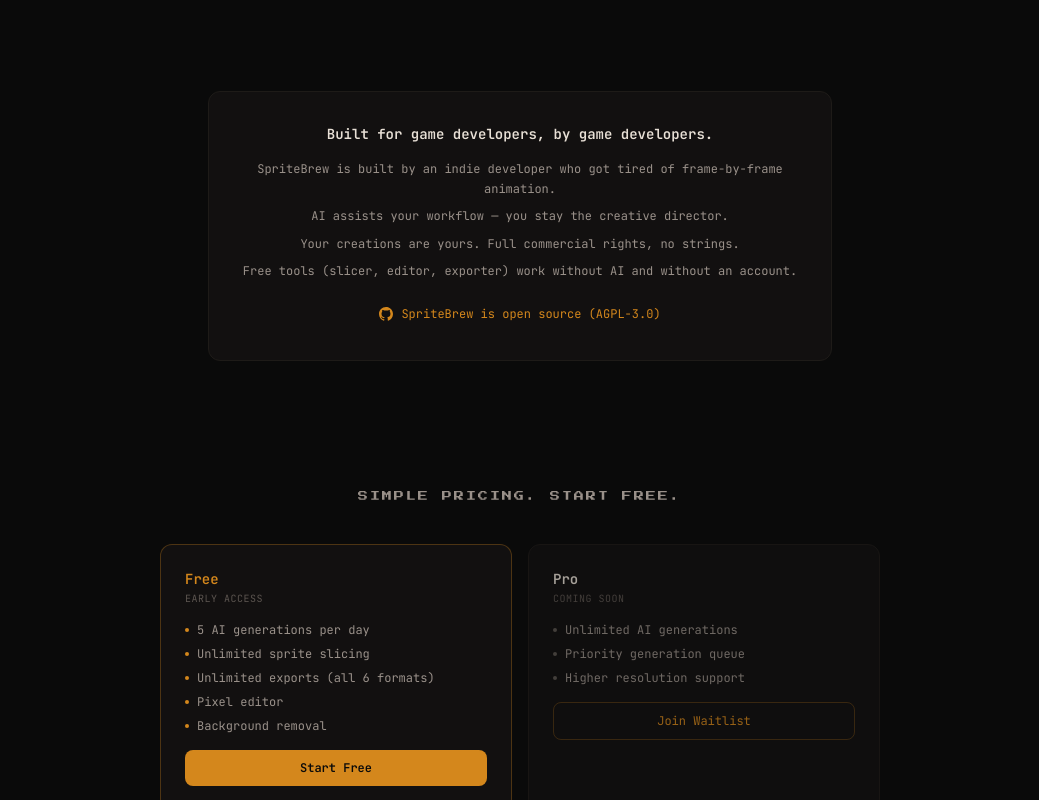
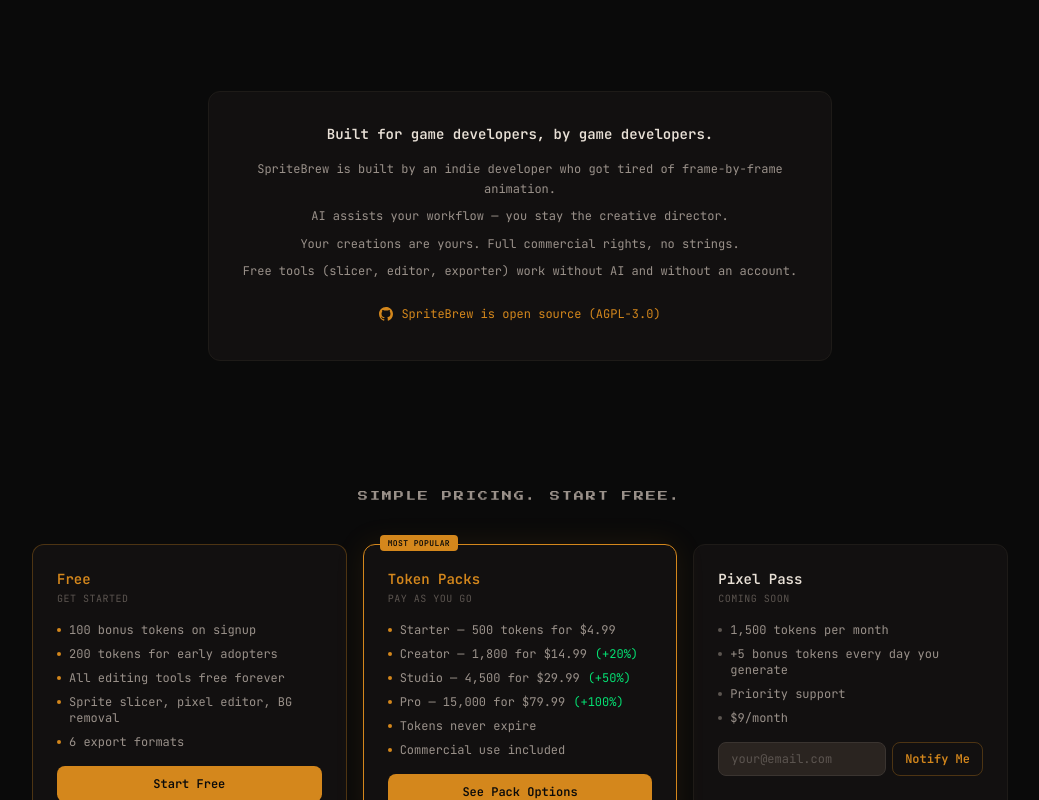
Before and after one commit to GAlbanese09/spritebrew, a Next.js app: page / in a window 1280 px wide. Shown: the part 2000-2800 px from the top of the page, without its empty margins (120-1159 px from the left). Built offline with nearby package versions, Linux system fonts and the light colour scheme; no server answers.

Commit message:
feat: rewrite landing page pricing for token economy (Free / Token Packs / Pixel Pass waitlist)

```diff
--- a/src/app/api/waitlist/route.ts
+++ b/src/app/api/waitlist/route.ts
@@ -18,7 +18,7 @@
 // ── POST /api/waitlist — collect a waitlist email ──
 
 export async function POST(request: Request) {
-  let body: { email?: string };
+  let body: { email?: string; source?: string };
   try {
     body = await request.json();
   } catch {
@@ -26,6 +26,7 @@
   }
 
   const email = body.email?.trim().toLowerCase();
+  const source = body.source || 'landing-page';
   if (!email || !EMAIL_RE.test(email)) {
     return Response.json(
       { success: false, error: 'Please enter a valid email address.' },
@@ -42,7 +43,7 @@
       const key = `waitlist:${email}`;
       const existing = await kv.get(key);
       if (!existing) {
-        await kv.put(key, JSON.stringify({ email, joinedAt: timestamp, source: 'landing-page' }));
+        await kv.put(key, JSON.stringify({ email, joinedAt: timestamp, source }));
 
         // Append to master list for easy export
         const allRaw = await kv.get('waitlist:__all_emails');
--- a/src/app/page.tsx
+++ b/src/app/page.tsx
@@ -1,9 +1,9 @@
 'use client';
 
-import { useState, useEffect } from 'react';
+import { useState, useEffect, useCallback } from 'react';
 import Link from 'next/link';
 import { Show, SignInButton } from '@clerk/react';
-import WaitlistModal, { hasJoinedWaitlist } from '@/components/layout/WaitlistModal';
+// WaitlistModal kept for potential future use but no longer opened from pricing
 import {
   Sparkles,
   Upload,
@@ -13,6 +13,8 @@
   Download,
   ArrowRight,
   ChevronDown,
+  Loader2,
+  Check,
 } from 'lucide-react';
 
 /** Simple GitHub mark SVG — lucide-react doesn't include a GitHub icon. */
@@ -96,13 +98,6 @@
 // ── Component ──
 
 export default function LandingPage() {
-  const [waitlistOpen, setWaitlistOpen] = useState(false);
-  const [joined, setJoined] = useState(false);
-
-  // Check localStorage on mount for previously joined state
-  useEffect(() => {
-    setJoined(hasJoinedWaitlist());
-  }, []);
 
   return (
     <div className="min-h-screen bg-[#0a0a0a] text-[#e8e0d6] font-mono overflow-x-hidden">
@@ -191,7 +186,7 @@
           </a>
         </div>
         <p className="mt-4 text-[10px] font-mono text-[#5c5550]">
-          Free during Early Access &middot; No credit card required
+          100 free tokens on signup &middot; No credit card required
         </p>
       </section>
 
@@ -281,29 +276,29 @@
       </section>
 
       {/* ── Pricing ── */}
-      <section id="pricing" className="px-6 py-16 max-w-3xl mx-auto">
+      <section id="pricing" className="px-6 py-16 max-w-5xl mx-auto">
         <h2 className="font-display text-[10px] text-[#9a918a] uppercase tracking-[0.2em] text-center mb-10">
           Simple pricing. Start free.
         </h2>
-        <div className="grid gap-4 sm:grid-cols-2">
+        <div className="grid gap-4 sm:grid-cols-3">
           {/* Free tier */}
           <div className="rounded-xl border border-[#d4871c]/30 bg-[#121010] p-6 space-y-4">
             <div>
               <h3 className="text-sm font-semibold text-[#d4871c]">Free</h3>
               <p className="text-[10px] text-[#5c5550] uppercase tracking-wider mt-0.5">
-                Early Access
+                Get Started
               </p>
             </div>
             <ul className="space-y-2 text-xs text-[#9a918a]">
               {[
-                '5 AI generations per day',
-                'Unlimited sprite slicing',
-                'Unlimited exports (all 6 formats)',
-                'Pixel editor',
-                'Background removal',
+                '100 bonus tokens on signup',
+                '200 tokens for early adopters',
+                'All editing tools free forever',
+                'Sprite slicer, pixel editor, BG removal',
+                '6 export formats',
               ].map((item) => (
-                <li key={item} className="flex items-center gap-2">
-                  <span className="w-1 h-1 rounded-full bg-[#d4871c]" />
+                <li key={item} className="flex items-start gap-2">
+                  <span className="w-1 h-1 rounded-full bg-[#d4871c] mt-1.5 flex-shrink-0" />
                   {item}
                 </li>
               ))}
@@ -316,42 +311,79 @@
               Start Free
             </Link>
           </div>
-          {/* Pro tier */}
-          <div className="rounded-xl border border-[#1e1b18] bg-[#121010] p-6 space-y-4 opacity-70">
+          {/* Token Packs */}
+          <div className="relative rounded-xl border border-[#d4871c] bg-[#121010] p-6 space-y-4"
+            style={{ boxShadow: '0 0 30px rgba(212,135,28,0.1)' }}>
+            <div className="absolute -top-2.5 left-4 px-2 py-0.5 rounded text-[8px] font-mono font-semibold
+              bg-[#d4871c] text-[#0a0a0a] uppercase tracking-wider">
+              Most Popular
+            </div>
             <div>
-              <h3 className="text-sm font-semibold">Pro</h3>
+              <h3 className="text-sm font-semibold text-[#d4871c]">Token Packs</h3>
+              <p className="text-[10px] text-[#5c5550] uppercase tracking-wider mt-0.5">
+                Pay as You Go
+              </p>
+            </div>
+            <ul className="space-y-2 text-xs text-[#9a918a]">
+              <li className="flex items-start gap-2">
+                <span className="w-1 h-1 rounded-full bg-[#d4871c] mt-1.5 flex-shrink-0" />
+                Starter — 500 tokens for $4.99
+              </li>
+              <li className="flex items-start gap-2">
+                <span className="w-1 h-1 rounded-full bg-[#d4871c] mt-1.5 flex-shrink-0" />
+                Creator — 1,800 for $14.99 <span className="text-green-400">(+20%)</span>
+              </li>
+              <li className="flex items-start gap-2">
+                <span className="w-1 h-1 rounded-full bg-[#d4871c] mt-1.5 flex-shrink-0" />
+                Studio — 4,500 for $29.99 <span className="text-green-400">(+50%)</span>
+              </li>
+              <li className="flex items-start gap-2">
+                <span className="w-1 h-1 rounded-full bg-[#d4871c] mt-1.5 flex-shrink-0" />
+                Pro — 15,000 for $79.99 <span className="text-green-400">(+100%)</span>
+              </li>
+              <li className="flex items-start gap-2">
+                <span className="w-1 h-1 rounded-full bg-[#d4871c] mt-1.5 flex-shrink-0" />
+                Tokens never expire
+              </li>
+              <li className="flex items-start gap-2">
+                <span className="w-1 h-1 rounded-full bg-[#d4871c] mt-1.5 flex-shrink-0" />
+                Commercial use included
+              </li>
+            </ul>
+            <Link
+              href="/buy-tokens"
+              className="block text-center px-4 py-2.5 rounded-lg text-xs font-semibold
+                bg-[#d4871c] text-[#0a0a0a] hover:bg-[#e8991f] transition-colors"
+            >
+              See Pack Options
+            </Link>
+          </div>
+          {/* Pixel Pass */}
+          <div className="rounded-xl border border-[#1e1b18] bg-[#121010] p-6 space-y-4">
+            <div>
+              <h3 className="text-sm font-semibold">Pixel Pass</h3>
               <p className="text-[10px] text-[#5c5550] uppercase tracking-wider mt-0.5">
                 Coming Soon
               </p>
             </div>
             <ul className="space-y-2 text-xs text-[#9a918a]">
               {[
-                'Unlimited AI generations',
-                'Priority generation queue',
-                'Higher resolution support',
+                '1,500 tokens per month',
+                '+5 bonus tokens every day you generate',
+                'Priority support',
+                '$9/month',
               ].map((item) => (
-                <li key={item} className="flex items-center gap-2">
-                  <span className="w-1 h-1 rounded-full bg-[#5c5550]" />
+                <li key={item} className="flex items-start gap-2">
+                  <span className="w-1 h-1 rounded-full bg-[#5c5550] mt-1.5 flex-shrink-0" />
                   {item}
                 </li>
               ))}
             </ul>
-            <button
-              onClick={() => !joined && setWaitlistOpen(true)}
-              disabled={joined}
-              className={`block w-full text-center px-4 py-2.5 rounded-lg text-xs font-mono
-                transition-colors ${
-                  joined
-                    ? 'border border-green-500/30 text-green-400 cursor-default'
-                    : 'border border-[#d4871c]/30 text-[#d4871c] hover:bg-[#d4871c]/10 cursor-pointer'
-                }`}
-            >
-              {joined ? 'On the Waitlist \u2713' : 'Join Waitlist'}
-            </button>
+            <PixelPassWaitlist />
           </div>
         </div>
         <p className="text-center text-[10px] text-[#5c5550] mt-4">
-          All free tools work without an account. AI generation requires sign-up.
+          All editing tools work without an account. AI generation requires sign-up. Commercial use included with every generation.
         </p>
       </section>
 
@@ -401,17 +433,94 @@
         </div>
       </footer>
 
-      {/* Waitlist modal */}
-      <WaitlistModal
-        open={waitlistOpen}
-        onClose={() => setWaitlistOpen(false)}
-        onJoined={() => setJoined(true)}
-      />
     </div>
   );
 }
 
 // ── Sub-components ──
+
+const PIXEL_PASS_JOINED_KEY = 'spritebrew_pixel_pass_joined';
+const EMAIL_RE = /^[^\s@]+@[^\s@]+\.[^\s@]+$/;
+
+/** Inline waitlist signup for the Pixel Pass card. */
+function PixelPassWaitlist() {
+  const [email, setEmail] = useState('');
+  const [submitting, setSubmitting] = useState(false);
+  const [error, setError] = useState<string | null>(null);
+  const [success, setSuccess] = useState(false);
+
+  useEffect(() => {
+    try {
+      if (localStorage.getItem(PIXEL_PASS_JOINED_KEY) === 'true') setSuccess(true);
+    } catch { /* */ }
+  }, []);
+
+  const handleSubmit = useCallback(async () => {
+    setError(null);
+    const trimmed = email.trim();
+    if (!trimmed || !EMAIL_RE.test(trimmed)) {
+      setError('Please enter a valid email.');
+      return;
+    }
+    setSubmitting(true);
+    try {
+      const res = await fetch('/api/waitlist', {
+        method: 'POST',
+        headers: { 'Content-Type': 'application/json' },
+        body: JSON.stringify({ email: trimmed, source: 'pixel_pass' }),
+      });
+      const data = await res.json();
+      if (!data.success) {
+        setError(data.error || 'Something went wrong.');
+        return;
+      }
+      setSuccess(true);
+      try { localStorage.setItem(PIXEL_PASS_JOINED_KEY, 'true'); } catch { /* */ }
+    } catch {
+      setError('Connection failed. Try again.');
+    } finally {
+      setSubmitting(false);
+    }
+  }, [email]);
+
+  if (success) {
+    return (
+      <div className="flex items-center gap-2 px-4 py-2.5 rounded-lg border border-green-500/30 text-green-400 text-xs font-mono">
+        <Check size={14} />
+        We&apos;ll notify you!
+      </div>
+    );
+  }
+
+  return (
+    <div className="space-y-2">
+      <div className="flex gap-1.5">
+        <input
+          type="email"
+          value={email}
+          onChange={(e) => setEmail(e.target.value)}
+          onKeyDown={(e) => { if (e.key === 'Enter' && !submitting) handleSubmit(); }}
+          placeholder="your@email.com"
+          className="flex-1 min-w-0 rounded-lg border px-3 py-2 text-xs font-mono
+            text-[#e8e0d6] placeholder:text-[#5c5550]
+            focus:outline-none focus:border-[#d4871c] transition-colors"
+          style={{ backgroundColor: '#2a2420', borderColor: error ? '#ef4444' : '#3a3430' }}
+        />
+        <button
+          onClick={handleSubmit}
+          disabled={submitting}
+          className="px-3 py-2 rounded-lg text-xs font-mono font-semibold
+            border border-[#d4871c]/30 text-[#d4871c] hover:bg-[#d4871c]/10
+            cursor-pointer transition-colors disabled:opacity-50 disabled:cursor-not-allowed
+            flex items-center gap-1.5 flex-shrink-0"
+        >
+          {submitting ? <Loader2 size={12} className="animate-spin" /> : 'Notify Me'}
+        </button>
+      </div>
+      {error && <p className="text-[10px] font-mono text-red-400">{error}</p>}
+    </div>
+  );
+}
 
 /** Tiny pixel potion bottle logo — matches the sidebar icon. */
 function BrewLogo() {
--- a/src/components/layout/WaitlistModal.tsx
+++ b/src/components/layout/WaitlistModal.tsx
@@ -109,7 +109,7 @@
               You&apos;re on the list!
             </h3>
             <p className="text-xs font-mono text-[#9a918a]">
-              We&apos;ll be in touch when Pro launches.
+              We&apos;ll be in touch when Pixel Pass launches.
             </p>
           </div>
         ) : (
@@ -117,10 +117,10 @@
           <>
             <div>
               <h3 className="text-sm font-mono font-semibold text-[#e8e0d6]">
-                Get notified when Pro launches
+                Get notified when Pixel Pass launches
               </h3>
               <p className="text-xs font-mono text-[#9a918a] mt-1">
-                We&apos;ll email you when unlimited generations are available. No spam.
+                We&apos;ll email you when the Pixel Pass subscription launches. No spam.
               </p>
             </div>
 
```
